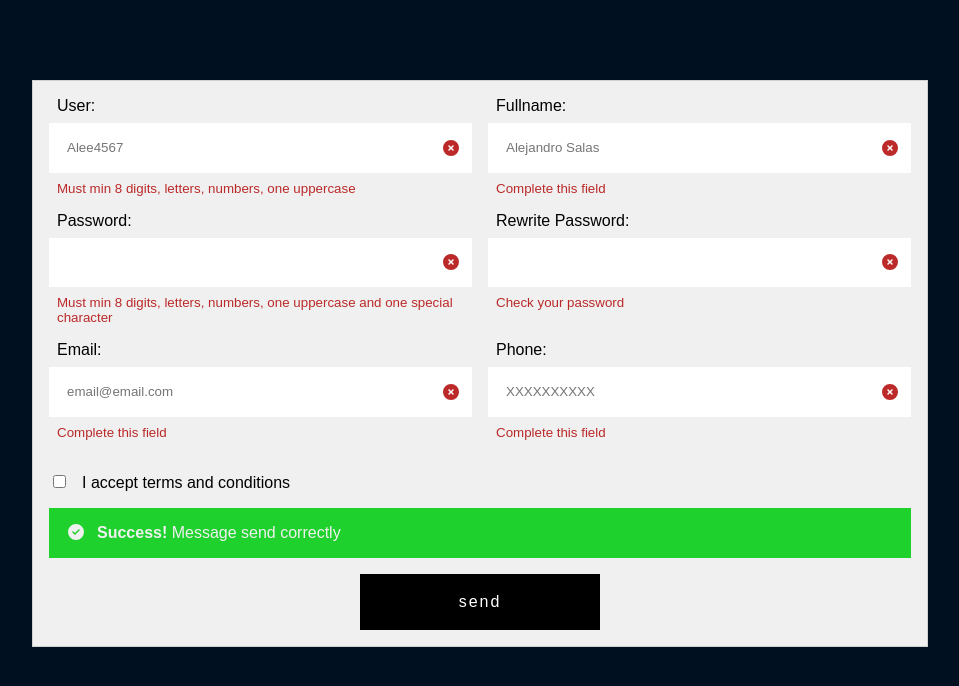
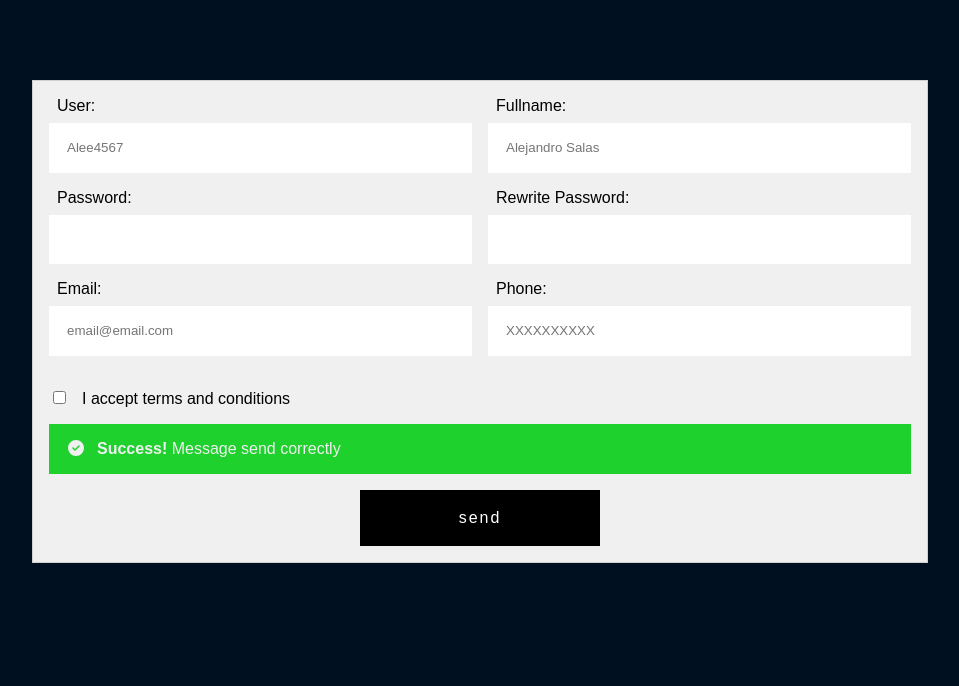
Before and after one commit to aledaledev/form-practice, a React (Vite) app: page /form in a window 1280 px wide. Shown: the top 686 px of the page, without its empty margins (160-1119 px from the left). Built offline with nearby package versions, Linux system fonts and the light colour scheme.

Commit message:
adding checkPassword and styles

```diff
--- a/src/assets/styles/FormVanilla.styles.ts
+++ b/src/assets/styles/FormVanilla.styles.ts
@@ -1,4 +1,4 @@
-import styled from 'styled-components'
+import styled, { css } from 'styled-components'
 import { FontAwesomeIcon } from '@fortawesome/react-fontawesome'
 
 export const colors = {
@@ -20,8 +20,18 @@ export const IconInput = styled(FontAwesomeIcon)`
     z-index: 1000;
     right: .8rem;
     top: 1.05rem;
-    color: ${colors.error};
-    //opacity: 0;
+    opacity: 0;
+
+    ${props => props.valid==='true' && css`
+        opacity: 1;
+        color: ${colors.success};
+    `}
+
+    ${props => props.valid==='false' && css`
+        opacity: 1;
+        color: ${colors.error};
+    `}
+
 `
 
 export const Wrapper = styled.main`
@@ -68,8 +78,6 @@ export const FormSc = styled.form`
         }
 
         small{
-            display: block;
-            //display: none;
             color: ${colors.error};
             margin-top: .5rem;
             margin-left: .5rem;
@@ -115,9 +123,14 @@ export const FormSc = styled.form`
     }
 `
 
-export const InputContainer = styled.div`
-    position: relative;
-    input{
+export const Label = styled.label`
+    ${props => props.valid==='false' && css`
+        color: ${colors.error};
+    `}
+`
+
+export const InputSc = styled.input`
+
         height: 3.1rem;
         width: 100%;
         padding: 0 1rem;
@@ -130,7 +143,13 @@ export const InputContainer = styled.div`
             box-shadow: 3px 8px 30px rgba(163, 163,163, 0.4);
         }
 
-    }
+        ${props => props.valid==='true' && css`
+            border: 2px solid ${colors.success};
+        `}
+
+        ${props => props.valid==='false' && css`
+            border: 2px solid ${colors.error} !important;
+        `}
 `
 
 export const ButtonView = styled.button`
--- a/src/components/Input.tsx
+++ b/src/components/Input.tsx
@@ -1,10 +1,9 @@
 import React, { useState } from 'react'
-import { faCircleXmark } from '@fortawesome/free-solid-svg-icons'
-import { IconInput, InputContainer } from '../assets/styles/FormVanilla.styles'
+import { faCircleCheck, faCircleXmark } from '@fortawesome/free-solid-svg-icons'
+import { IconInput, InputSc, Label } from '../assets/styles/FormVanilla.styles'
 import { InputProps, Props } from '../types'
 
-
-const Input = ({data,state,setState}:InputProps) => {
+const Input = ({data,state,setState,checkPassword}:InputProps) => {
 
   const {label,type,condition,placeholder,name,regExp}:Props = data
 
@@ -23,19 +22,25 @@ const Input = ({data,state,setState}:InputProps) => {
       const validation = regExp.test(state.field)
       setState({
         ...state,
-        valid:validation,
+        valid:validation?'true':'false',
+      })
+    }
+    if(checkPassword){
+      setState({
+        ...state,
+        valid:checkPassword()?'true':'false',
       })
     }
   }
 
   return (
     <div>
-    <label htmlFor={`${name}-input`}>{label}: </label>
-    <InputContainer>
-    <input type={type} value={state.field} onChange={handleInputChange} onKeyUp={handleValidation} onBlur={handleValidation} name={name} placeholder={placeholder} id={`${name}-input`}/>
-    {state.valid?null:<IconInput icon={faCircleXmark}/>}
-    </InputContainer>
-    {state.valid?null:<small>{condition}</small>}
+    <Label htmlFor={`${name}-input`} valid={state.valid}>{label}: </Label>
+    <div style={{position:'relative'}}>
+    <InputSc type={type} valid={state.valid} value={state.field} onChange={handleInputChange} onKeyUp={handleValidation} onBlur={handleValidation} name={name} placeholder={placeholder} id={`${name}-input`}/>
+    <IconInput valid={state.valid} icon={state.valid==='false'?faCircleXmark:faCircleCheck}/>
+    </div>
+    {state.valid==='false'?<small>{condition}</small>:null}
   </div>
   )
 }
--- a/src/pages/FormVanilla.tsx
+++ b/src/pages/FormVanilla.tsx
@@ -1,5 +1,5 @@
-import { useState } from 'react'
-import { Wrapper, FormSc, InputContainer, IconInput, IconDanger, IconSuccess } from '../assets/styles/FormVanilla.styles'
+import React, { useState } from 'react'
+import { Wrapper, FormSc, IconDanger, IconSuccess } from '../assets/styles/FormVanilla.styles'
 import { faCircleCheck, faCircleExclamation, faCircleXmark } from '@fortawesome/free-solid-svg-icons'
 import Input from '../components/Input'
 import { InputState, Props } from '../types'
@@ -7,7 +7,7 @@ import { InputState, Props } from '../types'
 const inputData:Props[] = [
   {
     label:'user',
-    condition: 'Must min 8 digits, letters, numbers, one uppercase',
+    condition: 'Must min 8 digits, letters, numbers, one uppercase, no special chars, no spaces',
     placeholder:'Alee4567',
     name:'user',
     type:'text',
@@ -65,11 +65,20 @@ function FormVanilla() {
   const [rewritePassword, setRewritePassword] = useState<InputState>({field:'',valid:null})
   const [email, setEmail] = useState<InputState>({field:'',valid:null})
   const [phone, setPhone] = useState<InputState>({field:'',valid:null})
+  const [terms, setTerms] = useState<boolean>(false)
+
+  const checkPassword = () => {
+    return rewritePassword.field===password.field
+  }
+
+  const handleSubmit = (e:React.FormEvent) => {
+    e.preventDefault()
+  }
 
   return (
     <>
     <Wrapper>
-      <FormSc id='form'>
+      <FormSc onSubmit={handleSubmit}>
 
         <Input data={inputData[0]}
             state={user}
@@ -89,6 +98,7 @@ function FormVanilla() {
         <Input data={inputData[3]}
             state={rewritePassword}
             setState={setRewritePassword}
+            checkPassword={checkPassword}
         />
 
         <Input data={inputData[4]}
@@ -102,7 +112,7 @@ function FormVanilla() {
         />
 
         <label className='terms' htmlFor="check-terms">
-          <input type="checkbox" name='terms' id='check-terms'/>
+          <input type="checkbox" checked={terms} onChange={() => setTerms(!terms)} name='terms' id='check-terms'/>
           I accept terms and conditions
         </label>
         <div className='advice'>
--- a/src/types.ts
+++ b/src/types.ts
@@ -9,11 +9,12 @@ export type Props = {
 
 export interface InputState {
   field:string
-  valid:boolean | null
+  valid:string | null
 }
 
 export interface InputProps {
   data: Props;
   state: InputState;
   setState: (value: InputState) => void;
+  checkPassword?:()=> boolean
 }
```
